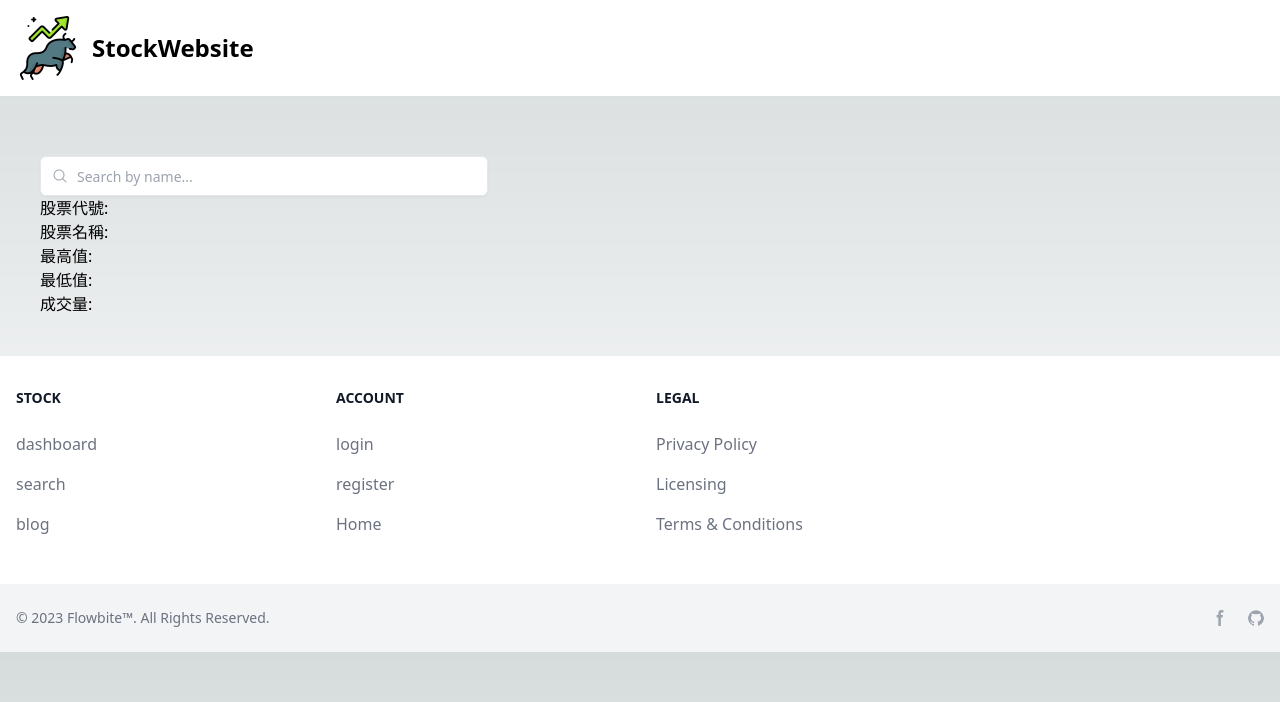
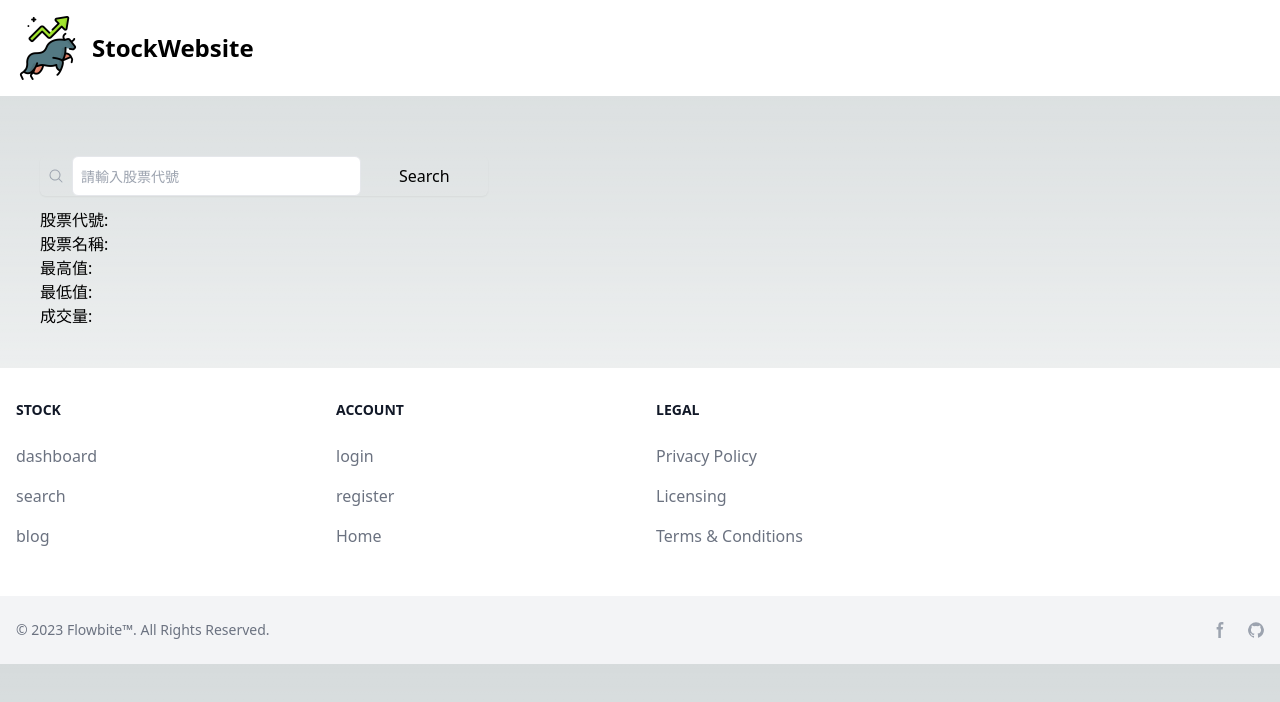
Before and after one commit to Jeffrey-Pai/my-next-app, a Next.js app: page /search in a window 1280 px wide. Shown: the top 702 px of the page. Built offline with nearby package versions, Linux system fonts and the light colour scheme.

Commit message:
add submit btn to fix bug

```diff
--- a/app/search/page.tsx
+++ b/app/search/page.tsx
@@ -8,18 +8,26 @@ export default async function IndexPage({
 }) {
   const search = searchParams.q ?? '';
   let stockId, stockName, stockHigh, stockLow, stockVol;
-  if(search!= ''){
+  if (search !== '') {
     const res = await fetch(
       `https://mis.twse.com.tw/stock/api/getStockInfo.jsp?json=1&delay=0&ex_ch=tse_${search}.tw`
     );
-    const data = await res.json()
-   stockId = data.msgArray[0].c
-   stockName = data.msgArray[0].n
-   stockHigh = data.msgArray[0].h
-   stockLow = data.msgArray[0].l
-   stockVol = data.msgArray[0].v
+    const data = await res.json();
+
+    if (data.msgArray && data.msgArray.length > 0) {
+      stockId = data.msgArray[0].c;
+      stockName = data.msgArray[0].n;
+      stockHigh = data.msgArray[0].h;
+      stockLow = data.msgArray[0].l;
+      stockVol = data.msgArray[0].v;
+    } else {
+      stockId = '';
+      stockName = '';
+      stockHigh = '';
+      stockLow = '';
+      stockVol = '';
     }
-  else {
+  } else {
     stockId = '';
     stockName = '';
     stockHigh = '';
@@ -31,13 +39,14 @@ export default async function IndexPage({
 
   return (
     <main className="p-4 md:p-10 mx-auto max-w-7xl">
-
       <Search />
+      <div className='mt-3'>
         <p>股票代號:{stockId}</p>
         <p>股票名稱:{stockName}</p>
         <p>最高值:{stockHigh}</p>
         <p>最低值:{stockLow}</p>
         <p>成交量:{stockVol}</p>
+      </div>
     </main>
   );
 }
--- a/components/search.tsx
+++ b/components/search.tsx
@@ -1,17 +1,22 @@
 'use client';
 import { MagnifyingGlassIcon } from '@heroicons/react/24/solid';
 import { usePathname, useRouter } from 'next/navigation';
-import { useTransition } from 'react';
+import { useState, useTransition } from 'react';
 
 export default function Search({ disabled }: { disabled?: boolean }) {
   const { replace } = useRouter();
   const pathname = usePathname();
   const [isPending, startTransition] = useTransition();
+  const [searchTerm, setSearchTerm] = useState('');
 
   function handleSearch(term: string) {
+    setSearchTerm(term);
+  }
+
+  function handleSubmit() {
     const params = new URLSearchParams(window.location.search);
-    if (term) {
-      params.set('q', term);
+    if (searchTerm) {
+      params.set('q', searchTerm);
     } else {
       params.delete('q');
     }
@@ -26,52 +31,31 @@ export default function Search({ disabled }: { disabled?: boolean }) {
       <label htmlFor="search" className="sr-only">
         Search
       </label>
-      <div className="rounded-md shadow-sm">
-        <div
-          className="pointer-events-none absolute inset-y-0 left-0 flex items-center pl-3"
-          aria-hidden="true"
-        >
-          <MagnifyingGlassIcon
-            className="mr-3 h-4 w-4 text-gray-400"
-            aria-hidden="true"
-          />
+      <div className="flex items-center rounded-md shadow-sm">
+  <div className="p-2" aria-hidden="true">
+    <MagnifyingGlassIcon className="h-4 w-4 text-gray-400" aria-hidden="true" />
   </div>
   <input
     type="text"
     name="search"
     id="search"
     disabled={disabled}
-          className="h-10 block w-full rounded-md border border-gray-200 pl-9 focus:border-indigo-500 focus:ring-indigo-500 sm:text-sm"
-          placeholder="Search by name..."
+    className="h-10 flex-grow rounded-md border border-gray-200 pl-2 focus:border-indigo-500 focus:ring-indigo-500 sm:text-sm"
+    placeholder="請輸入股票代號"
     spellCheck={false}
     onChange={(e) => handleSearch(e.target.value)}
   />
+  <button
+        type="button"
+        className="flex-grow "
+        onClick={handleSubmit}
+        disabled={isPending}
+      >
+        Search
+      </button>
 </div>
 
-      {isPending && (
-        <div className="absolute right-0 top-0 bottom-0 flex items-center justify-center">
-          <svg
-            className="animate-spin -ml-1 mr-3 h-5 w-5 text-gray-700"
-            xmlns="http://www.w3.org/2000/svg"
-            fill="none"
-            viewBox="0 0 24 24"
-          >
-            <circle
-              className="opacity-25"
-              cx="12"
-              cy="12"
-              r="10"
-              stroke="currentColor"
-              strokeWidth="4"
-            />
-            <path
-              className="opacity-75"
-              fill="currentColor"
-              d="M4 12a8 8 0 018-8V0C5.373 0 0 5.373 0 12h4zm2 5.291A7.962 7.962 0 014 12H0c0 3.042 1.135 5.824 3 7.938l3-2.647z"
-            />
-          </svg>
-        </div>
-      )}
+
     </div>
   );
 }
```
Lines whose indentation alone changed are shown as unchanged.
